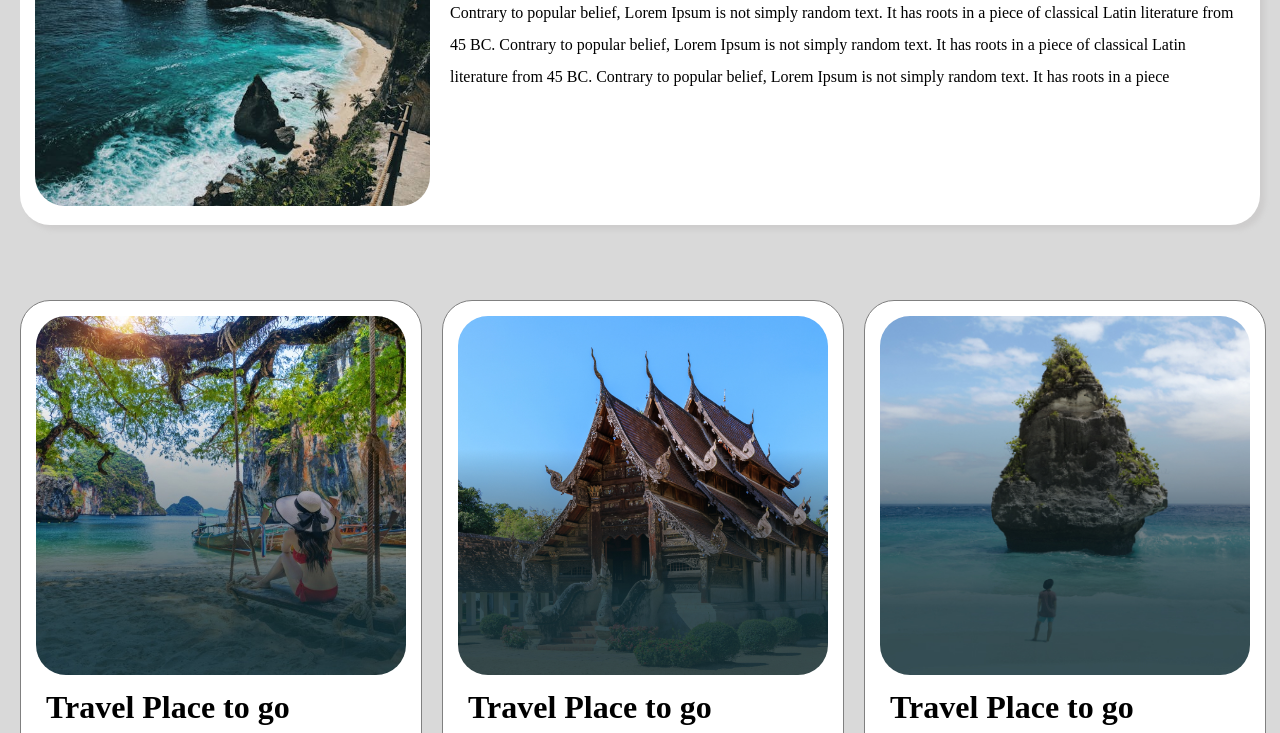
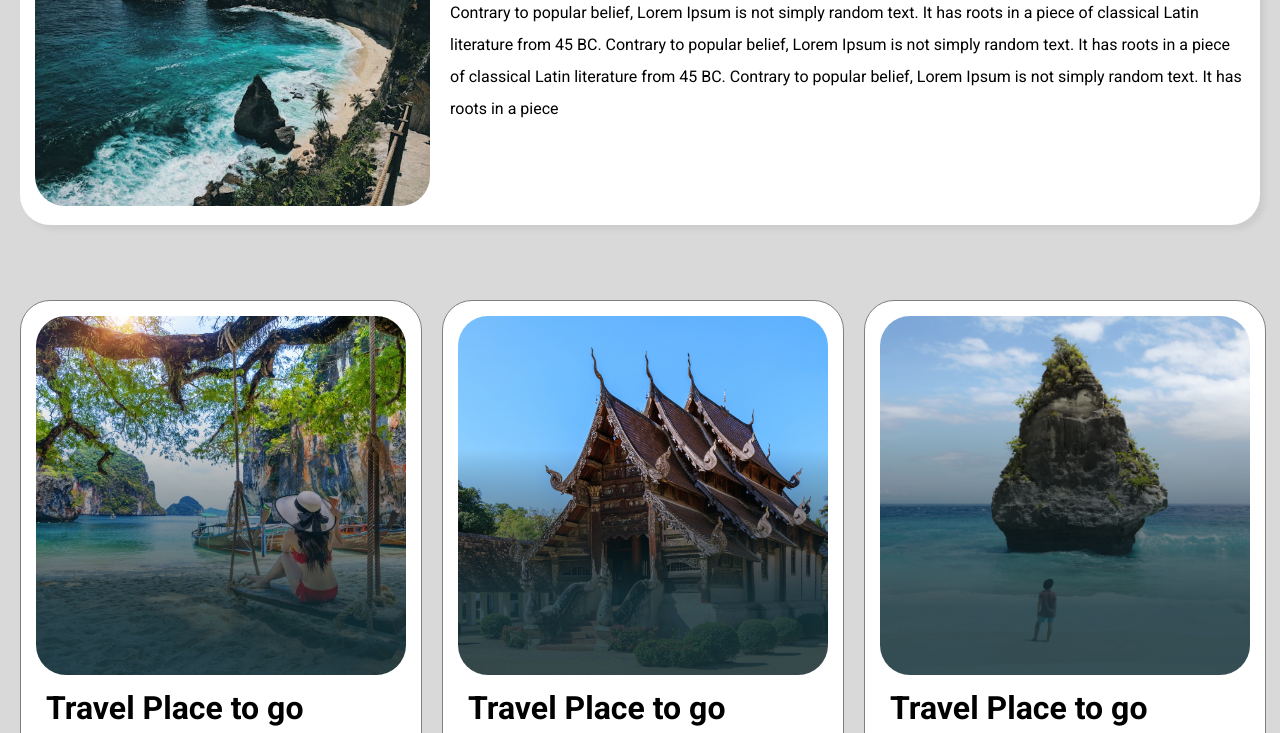
Before and after one commit to muzahid-nayim/Fullstack-course, a plain HTML site: page class4/index.html in a window 1280 px wide. Shown: the part 134-867 px from the top of the page. Drawn offline with Linux system fonts and the light colour scheme.

Commit message:
assigment 4

```diff
--- a/class4/index.html
+++ b/class4/index.html
@@ -6,11 +6,17 @@
 		<title>Document</title>
 		<!-- =============CSS============= -->
 		<style>
+			/* import font  */
+			@import url("https://fonts.googleapis.com/css2?family=Roboto:ital,wght@0,100;0,300;0,400;0,500;0,700;0,900;1,100;1,300;1,400;1,500;1,700;1,900&display=swap");
+
+
 			* {
 				margin: 0;
 				padding: 0;
 				box-sizing: border-box;
+				font-family: "Roboto", sans-serif;
 			}
+
 			.flex {
 				display: flex;
 			}
```
Also changed, not shown: class4/style.css (deleted).
